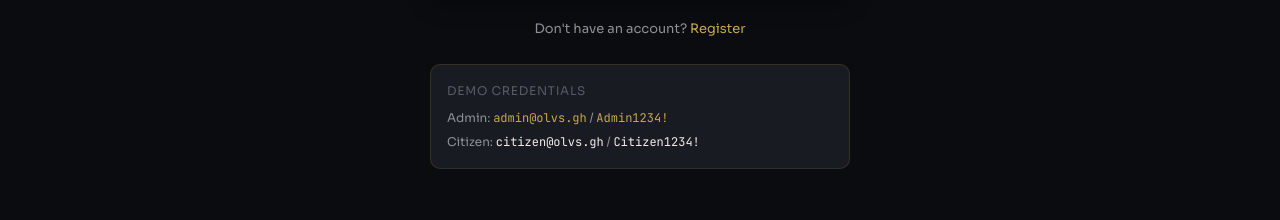
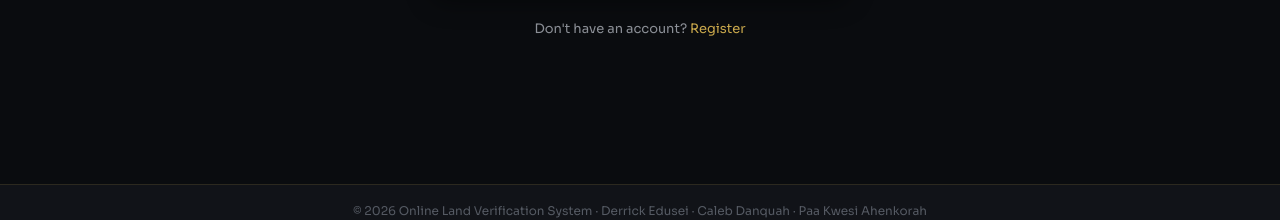
Before and after one commit to DCIT-400-PROJECT/Land-Verification-System, a React (Create React App) app in the folder olvs-frontend/: page /login in a window 1280 px wide. Shown: the part 564-784 px from the top of the page. Built offline with nearby package versions, Linux system fonts and the light colour scheme; no server answers.

Commit message:
removed demo credentials from login page

```diff
--- a/olvs-frontend/src/pages/Login.js
+++ b/olvs-frontend/src/pages/Login.js
@@ -111,19 +111,7 @@ export default function Login() {
         Don't have an account? <Link to="/register" style={{ color: 'var(--gold)' }}>Register</Link>
       </p>
 
-      <div style={{
-        marginTop: 24, padding: 16,
-        background: 'var(--dark-3)', borderRadius: 10,
-        border: '1px solid var(--border)'
-      }}>
-        <div style={{ fontSize: 12, color: 'var(--text-muted)', marginBottom: 8, textTransform: 'uppercase', letterSpacing: '0.06em' }}>
-          Demo credentials
-        </div>
-        <div style={{ fontSize: 12, color: 'var(--text-secondary)', display: 'flex', flexDirection: 'column', gap: 4 }}>
-          <span>Admin: <code style={{ fontFamily: 'JetBrains Mono', color: 'var(--gold)' }}>admin@olvs.gh</code> / <code style={{ fontFamily: 'JetBrains Mono', color: 'var(--gold)' }}>Admin1234!</code></span>
-          <span>Citizen: <code style={{ fontFamily: 'JetBrains Mono', color: 'var(--text-primary)' }}>citizen@olvs.gh</code> / <code style={{ fontFamily: 'JetBrains Mono', color: 'var(--text-primary)' }}>Citizen1234!</code></span>
-        </div>
-      </div>
+
     </div>
   );
 }
```
